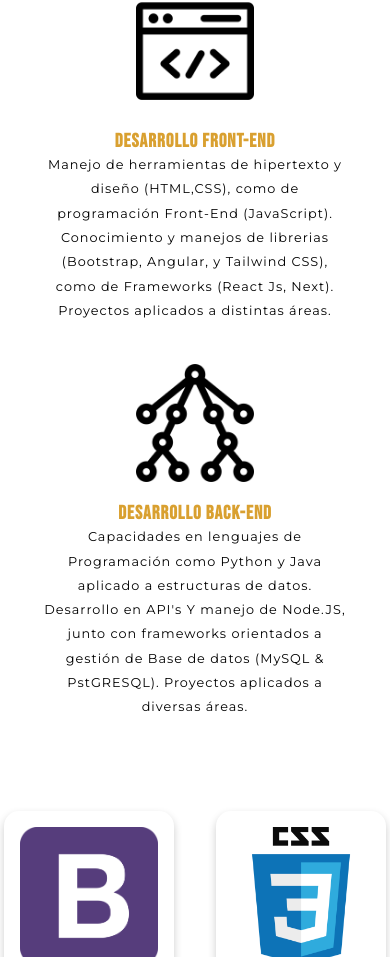
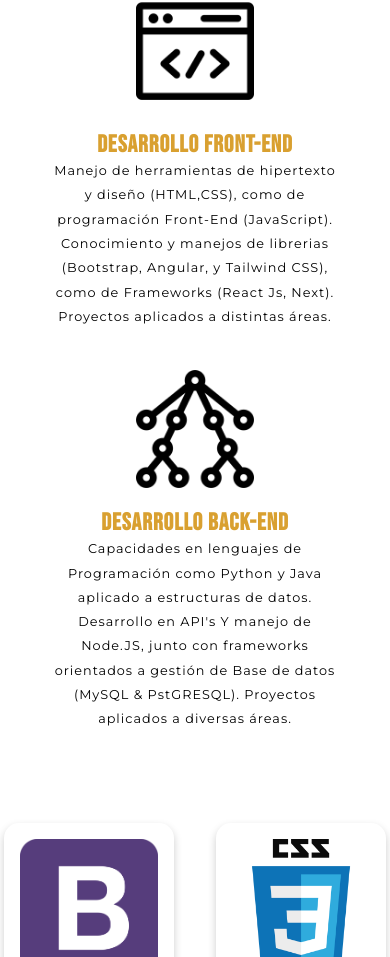
Before and after one commit to marianocoderx/project-portfolio, a React (Vite) app: page / in a window 390 px wide. Shown: the part 1774-2731 px from the top of the page. Built offline with nearby package versions, Linux system fonts and the light colour scheme.

Commit message:
new commit 2

```diff
--- a/src/stylesheets/services.css
+++ b/src/stylesheets/services.css
@@ -62,7 +62,7 @@
     }
 
     .servicesContainer h1 {
-        font-size: 1.5rem; /* Ajusta según sea necesario para pantallas más pequeñas */
+        font-size: 1.2em; /* Ajusta según sea necesario para pantallas más pequeñas */
         padding-left: 30px;
         padding-right: 30px;
     }
--- a/src/stylesheets/tools.css
+++ b/src/stylesheets/tools.css
@@ -70,7 +70,7 @@
 
   }
 
-  .text-grid-container h2 {
+  .text-grid-container h1 {
     font-size: 1.2em; /* Ajuste de tamaño de letra para pantallas pequeñas */
     padding-left: 20px;
     padding-right: 20px;
@@ -78,8 +78,8 @@
 
   .text-grid-container p {
     font-size: 0.8em; /* Ajuste de tamaño de letra para pantallas pequeñas */
-    padding-left: 20px;
-    padding-right: 20px;
+    padding-left: 30px;
+    padding-right: 30px;
     padding-bottom: 25px;
   }
 
```
